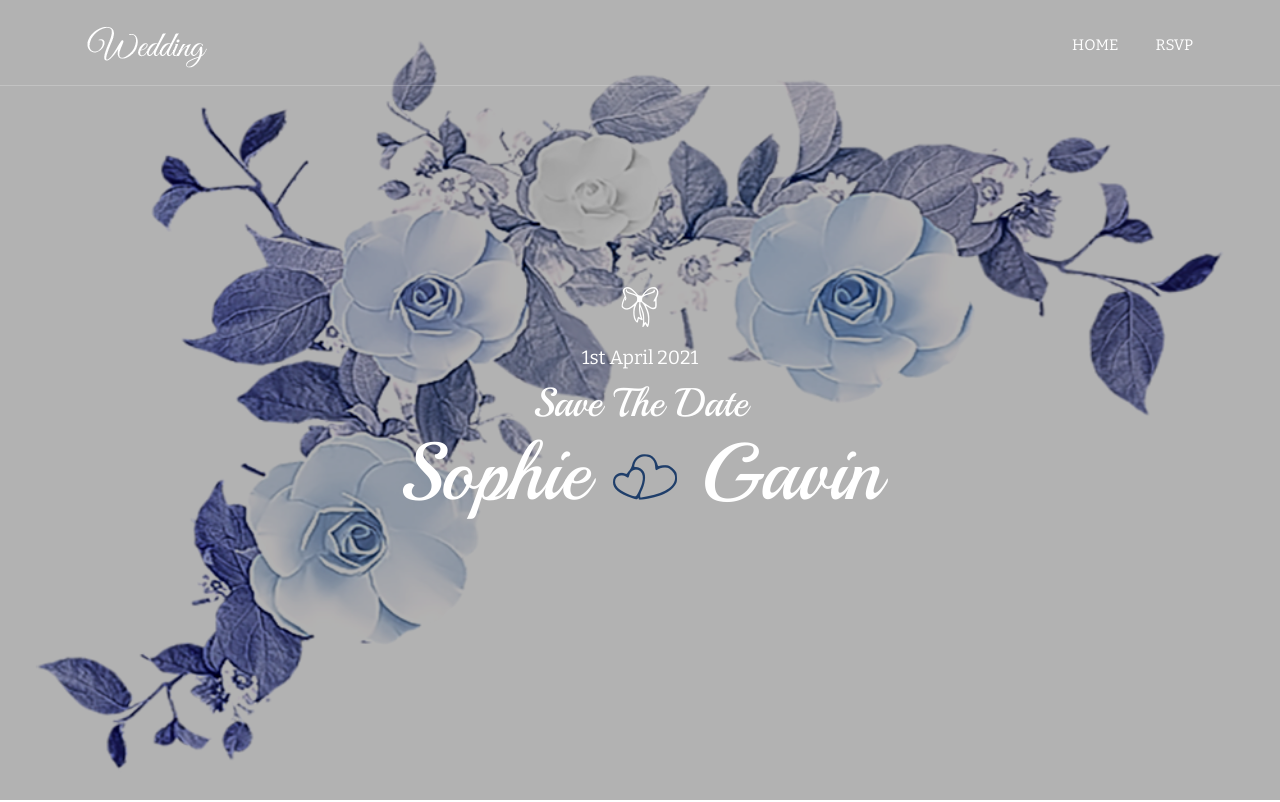
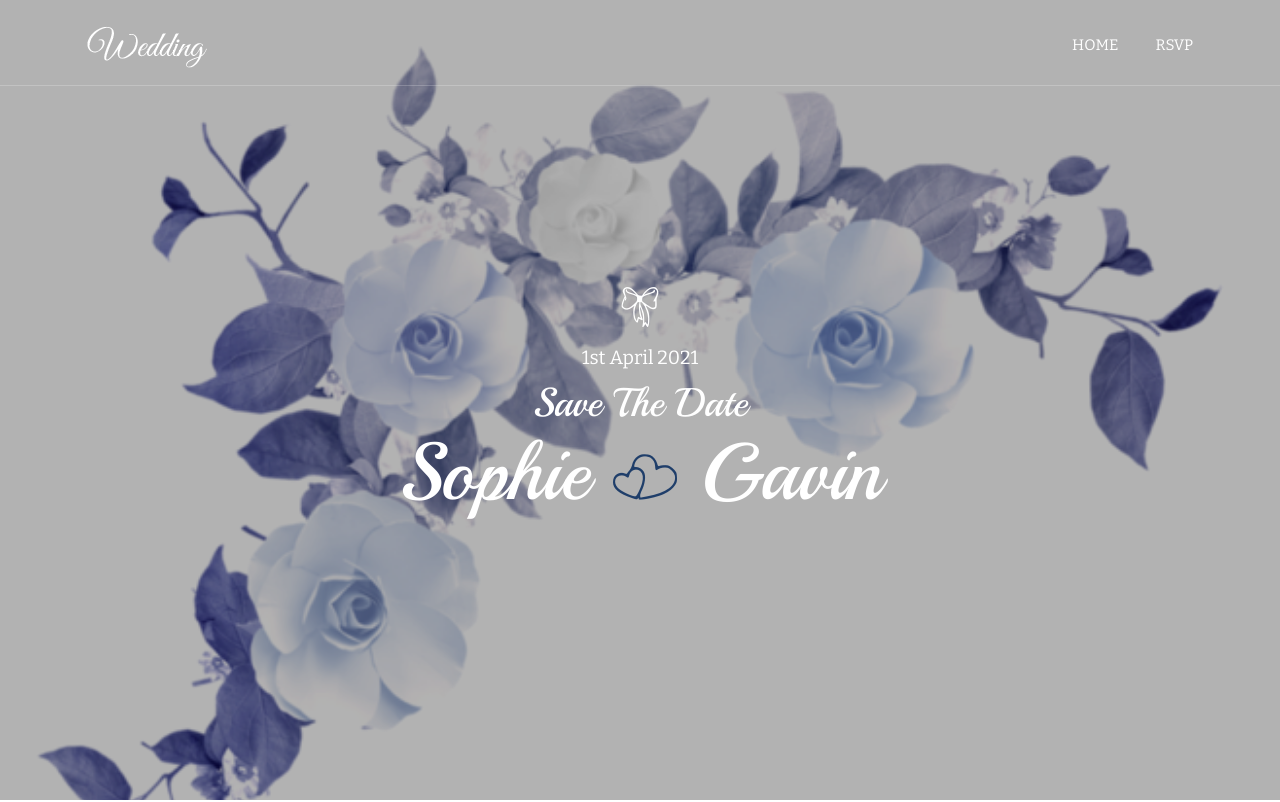
Before and after one commit to Gavin89/wedding-site, a plain HTML site: page index.html in a window 1280 px wide. Shown: the top 802 px of the page. Drawn offline with nearby package versions, Linux system fonts and the light colour scheme; some packages are replaced by stand-ins of ours.

```diff
--- a/01-homepage/css/styles.css
+++ b/01-homepage/css/styles.css
@@ -248,7 +248,7 @@ header .main-menu li.drop-down a.mouseover + ul.drop-down-menu{ display: block;
 --------------------------------- */
 
 .main-slider{ height: 100vh; position: relative; z-index: 1;
-	background-image: url(../../images/blue-image-1000x650.png); background-size: cover; color: #fff; }
+	background-image: url(../../images/blue-image.jpg); background-size: cover; color: #fff; }
 
 .main-slider:after{ content:''; position: absolute; top: 0; bottom: 0; left: 0; right: 0;
 	z-index: -1; background: rgba(0,0,0,.3); }
```
